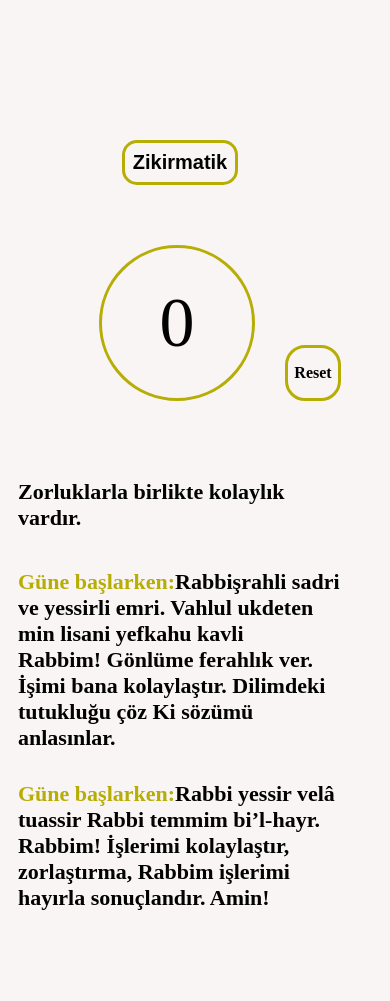
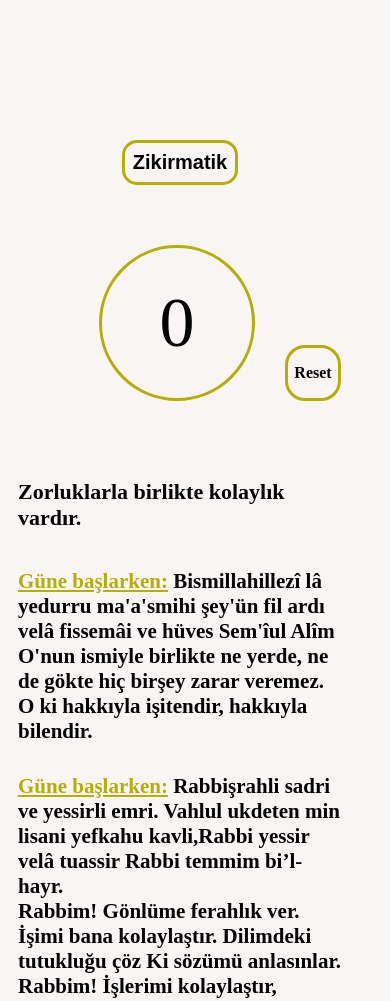
Before and after one commit to NurAleynaPektas/Ramazan-cetelesi, a plain HTML site: page index.html in a window 390 px wide. Shown: the part 89-1090 px from the top of the page. Drawn offline with Linux system fonts and the light colour scheme.

Commit message:
sentences and margin

```diff
--- a/index.html
+++ b/index.html
@@ -18,11 +18,12 @@
       <div class="cumle"></div>
       </div>
       <div class="paragraph">
-        <p class="p"><span class="paragraphSpan">Güne başlarken:</span>Rabbişrahli sadri ve yessirli emri. Vahlul ukdeten min lisani yefkahu kavli <br>
-            Rabbim! Gönlüme ferahlık ver. İşimi bana kolaylaştır. Dilimdeki tutukluğu çöz Ki sözümü anlasınlar.   </p>
+        <p class="p"><span class="paragraphSpan">Güne başlarken:</span> Bismillahillezî lâ yedurru ma'a'smihi şey'ün fil ardı velâ fissemâi ve hüves Sem'îul Alîm <br>O'nun ismiyle birlikte ne yerde, ne de gökte hiç birşey zarar veremez. O ki hakkıyla işitendir, hakkıyla bilendir.
+              </p>
 
-        <p class="p"><span class="paragraphSpan">Güne başlarken:</span>Rabbi yessir velâ tuassir Rabbi temmim bi’l-hayr. <br>
-        Rabbim! İşlerimi kolaylaştır, zorlaştırma, Rabbim işlerimi hayırla sonuçlandır. Amin!</p>
+        <p class="p"><span class="paragraphSpan">Güne başlarken:</span> Rabbişrahli sadri ve yessirli emri. Vahlul ukdeten min lisani yefkahu kavli,Rabbi yessir velâ tuassir Rabbi temmim bi’l-hayr. <br>
+         Rabbim! Gönlüme ferahlık ver. İşimi bana kolaylaştır. Dilimdeki tutukluğu çöz Ki sözümü anlasınlar.
+           Rabbim! İşlerimi kolaylaştır, zorlaştırma, Rabbim işlerimi hayırla sonuçlandır. Amin!</p>
       </div>
 
      <!--TODO PLACE-->
--- a/style.css
+++ b/style.css
@@ -83,13 +83,14 @@
   }
   .paragraph p {
     margin: 18px;
-    font-size: 22px;
+    font-size: 21px;
     font-weight: 700;
     margin-bottom: 30px;
   }
 
   .paragraphSpan {
     color: rgb(182, 173, 5);
+    text-decoration: underline;
   }
 
   /*TODO PLACE*/
@@ -234,7 +235,9 @@
   }
 
   .mukabeleContainer {
+    margin: 20px;
     display: flex;
+
     flex-wrap: wrap;
     gap: 10px;
   }
```
